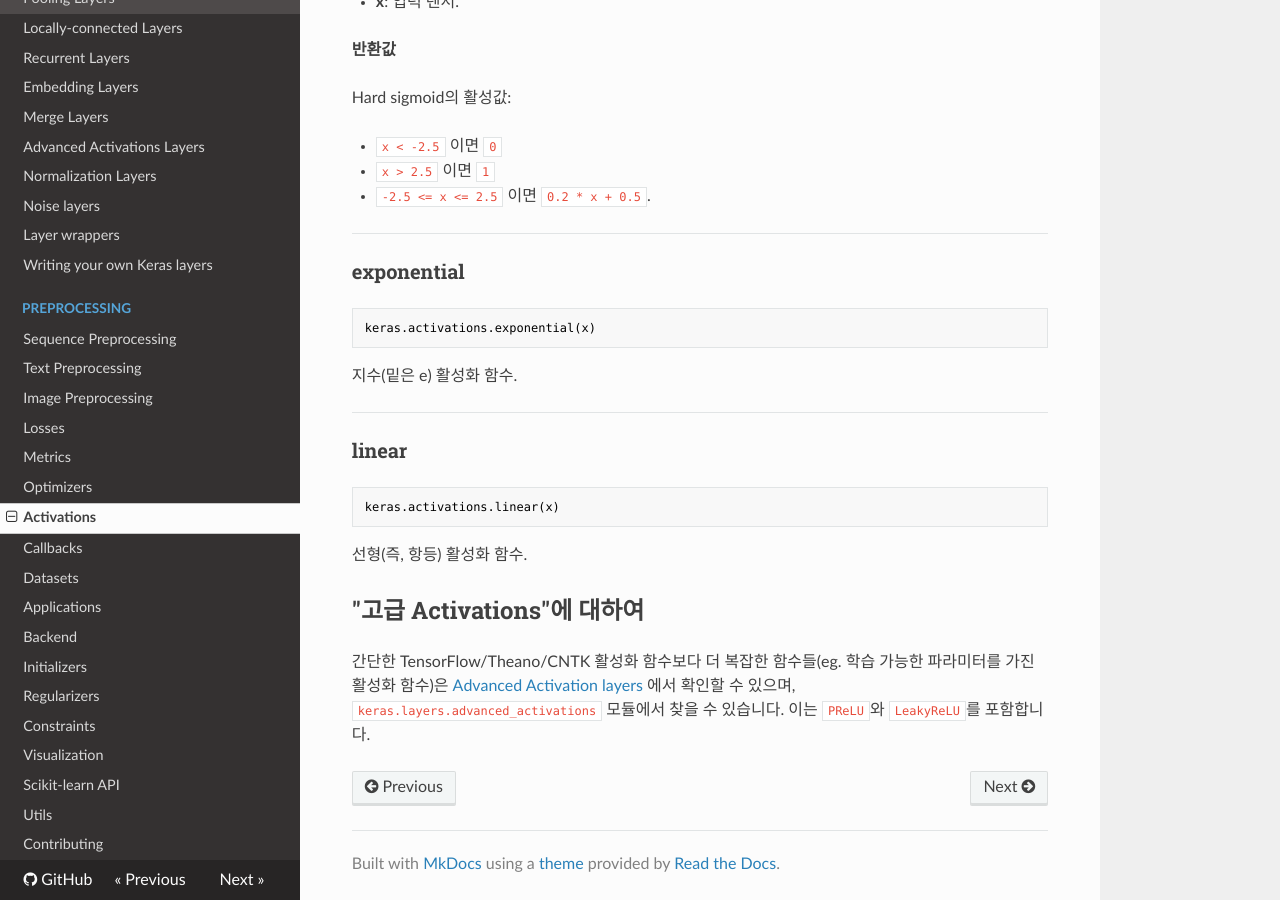
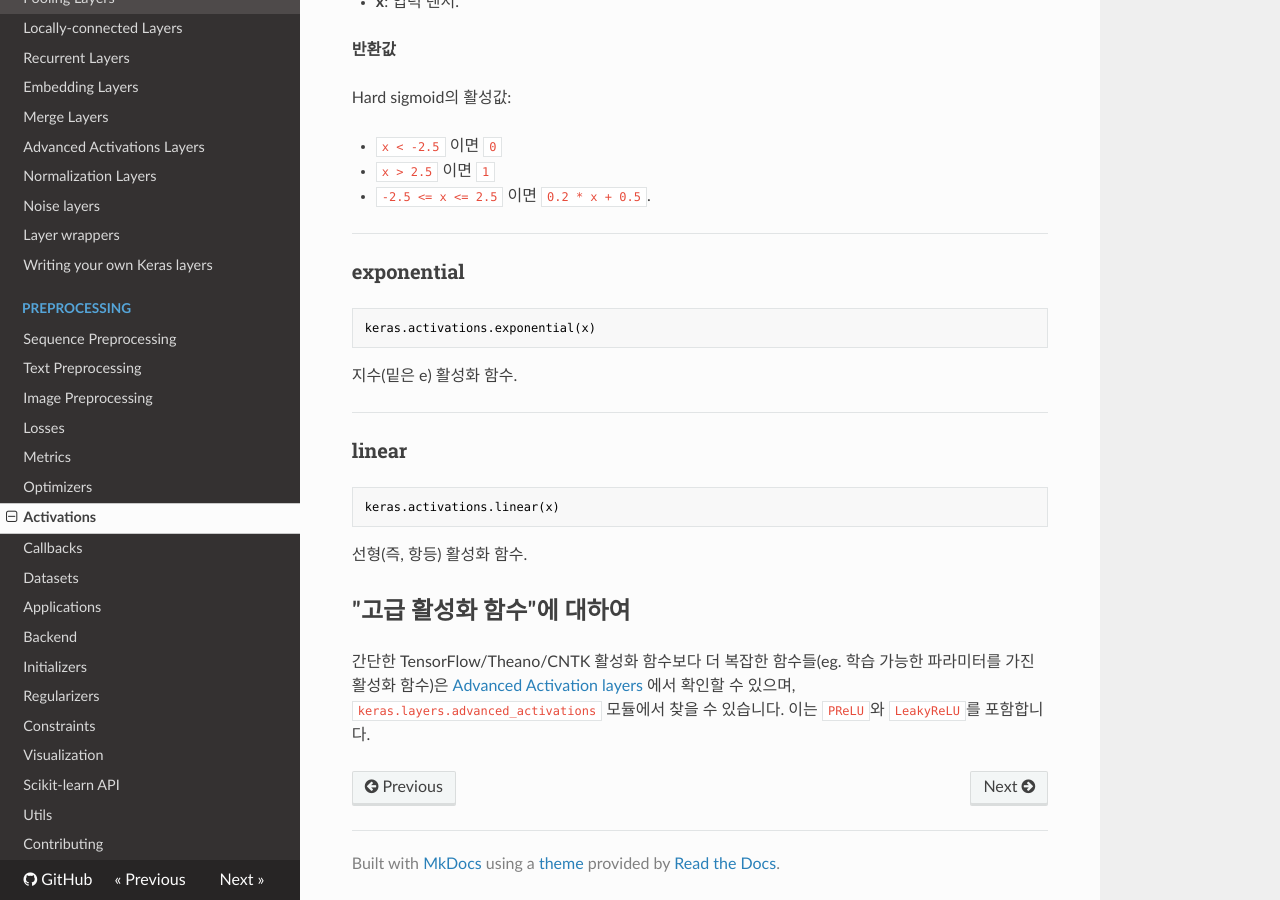
Before and after one commit to keras-team/keras-docs-ko, an MkDocs documentation site: the page built from sources/activations.md, in a window 1280 px wide and 900 px high, scrolled down 4296 px. Built offline with MkDocs 1.6.1, drawn with Linux system fonts in a browser that asks for light colours; nearby versions of some CDN libraries.

Commit message:
Update activations.md

```diff
--- a/sources/activations.md
+++ b/sources/activations.md
@@ -254,6 +254,6 @@ keras.activations.linear(x)
 선형(즉, 항등) 활성화 함수.
 
 
-## "고급 Activations"에 대하여
+## "고급 활성화 함수"에 대하여
 
 간단한 TensorFlow/Theano/CNTK 활성화 함수보다 더 복잡한 함수들(eg. 학습 가능한 파라미터를 가진 활성화 함수)은 [Advanced Activation layers](layers/advanced-activations.md) 에서 확인할 수 있으며, `keras.layers.advanced_activations` 모듈에서 찾을 수 있습니다. 이는 `PReLU`와 `LeakyReLU`를 포함합니다.
```
